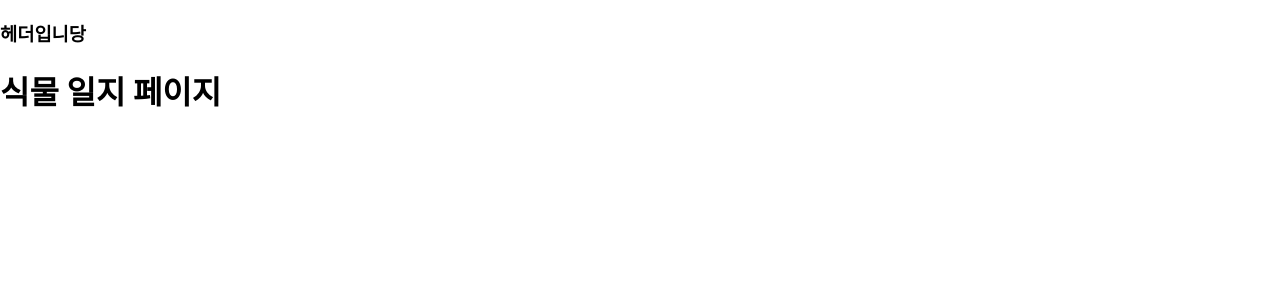
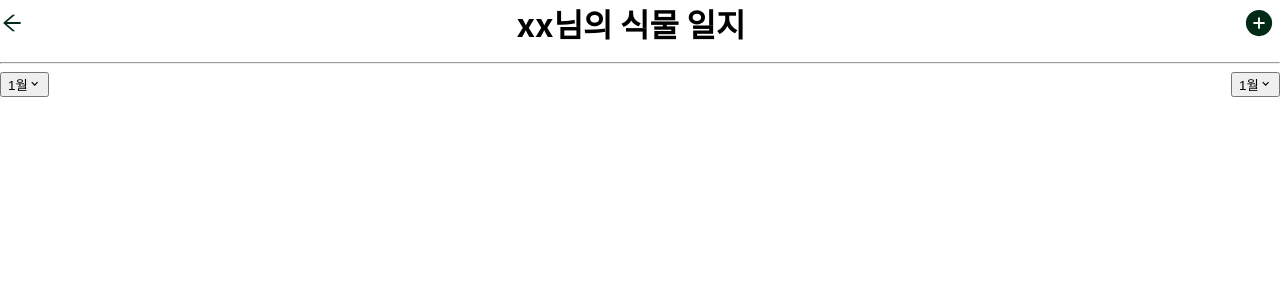
Before and after one commit to younglee0207/Gaggum_Simule, a React (Create React App) app in the folder front/: page /diary in a window 1280 px wide. Shown: the top 300 px of the page. Built offline with nearby package versions, Linux system fonts and the light colour scheme.

Commit message:
FE_식물일지_230320

```diff
--- a/front/public/index.html
+++ b/front/public/index.html
@@ -29,6 +29,7 @@
   <body>
     <noscript>You need to enable JavaScript to run this app.</noscript>
     <div id="root"></div>
+    <div id="modal-root"></div>
     <!--
       This HTML file is a template.
       If you open it directly in the browser, you will see an empty page.
--- a/front/src/App.css
+++ b/front/src/App.css
@@ -1,38 +1,7 @@
+.content {
+  margin: 16px;
+}
+
 .App {
   text-align: center;
 }
-
-.App-logo {
-  height: 40vmin;
-  pointer-events: none;
-}
-
-@media (prefers-reduced-motion: no-preference) {
-  .App-logo {
-    animation: App-logo-spin infinite 20s linear;
-  }
-}
-
-.App-header {
-  background-color: #282c34;
-  min-height: 100vh;
-  display: flex;
-  flex-direction: column;
-  align-items: center;
-  justify-content: center;
-  font-size: calc(10px + 2vmin);
-  color: white;
-}
-
-.App-link {
-  color: #61dafb;
-}
-
-@keyframes App-logo-spin {
-  from {
-    transform: rotate(0deg);
-  }
-  to {
-    transform: rotate(360deg);
-  }
-}
--- a/front/src/App.js
+++ b/front/src/App.js
@@ -1,6 +1,6 @@
 import './App.css';
 import { BrowserRouter, Routes, Route, Router } from 'react-router-dom';
-import StartPage from './routes/start/StartPage';
+import StartPage from './routes/Start/StartPage';
 import MainPage from './routes/main/MainPage';
 import PlantList from './routes/plant/PlantList';
 import PlantListItem from './routes/plant/PlantListItem';
@@ -10,9 +10,9 @@ import Header from './components/header/Header';
 
 const App = () => {
   return (
-    <>
+    <div className='App'>
       <BrowserRouter>
-      <Header />
+
       <ScrollToTop />
         <Routes>
           {/* 시작화면 */}
@@ -26,7 +26,7 @@ const App = () => {
           <Route path='/diary' element={<Diary />} />
         </Routes>
       </BrowserRouter>
-    </>
+    </div>
   )
 };
 
--- a/front/src/routes/diary/Diary.jsx
+++ b/front/src/routes/diary/Diary.jsx
@@ -1,9 +1,108 @@
+import "./Diary.scss";
+import { FontAwesomeIcon } from "@fortawesome/react-fontawesome";
+import { faArrowLeft } from "@fortawesome/free-solid-svg-icons";
+import { Link } from "react-router-dom";
+import { AiOutlineArrowLeft, AiFillPlusCircle } from "react-icons/ai";
+import { MdKeyboardArrowDown } from "react-icons/md";
+
+import React, { useState } from "react";
+import Modal from "./Modal";
+import PlantModal from "./PlantModal";
+import WriteModal from "./WriteModal";
+
 const Diary = () => {
+  const [isModalOpen, setIsModalOpen] = useState(false); // 모달 창이 열린 상태인지 여부를 관리하는 상태
+  const [isPlantModalOpen, setIsPlantModalOpen] = useState(false); // 모달 창이 열린 상태인지 여부를 관리하는 상태
+  const [isWriteModalOpen, setIsWriteModalOpen] = useState(false); // 모달 창이 열린 상태인지 여부를 관리하는 상태
+
+  const [modalButtonName, setModalButtonName] = useState("1월");
+  const [modalPlantButtonName, setModalPlantButtonName] = useState("1월");
+
+  const openModal = () => {
+    setIsModalOpen(true);
+  };
+  const closeModal = () => {
+    setIsModalOpen(false);
+  };
+
+  const openPlantModal = () => {
+    setIsPlantModalOpen(true);
+  };
+  const closePlantModal = () => {
+    setIsPlantModalOpen(false);
+  };
+
+  const openWriteModal = () => {
+    setIsWriteModalOpen(true);
+  };
+  const closeWriteModal = () => {
+    setIsWriteModalOpen(false);
+  };
+
+  const handleItemClick = (itemName) => {
+    setModalButtonName(itemName);
+    closeModal();
+  };
+  const handlePlantItemClick = (itemName) => {
+    setModalPlantButtonName(itemName);
+    closePlantModal();
+  };
+
   return (
+    // <div className="content">
     <div className="Diary">
-      <h1>식물 일지 페이지</h1>
+      <div className="justify">
+        <Link to={"/"} className="diary-item">
+          {/* <FontAwesomeIcon icon={faArrowLeft} size="xl" color="#C1B5A9" /> */}
+          <AiOutlineArrowLeft size="24" color="#022a17" />
+        </Link>
+        <div className="diary-item">
+          <h1 style={{ margin: 0 }}>xx님의 식물 일지</h1>
+        </div>
+        <div>
+          <button
+            className="diary-item"
+            style={{ border: 0 }}
+            onClick={openWriteModal}
+          >
+            <AiFillPlusCircle size="30" color="#022a17" />
+          </button>
+          {isWriteModalOpen && (
+            <WriteModal onClose={closeWriteModal} />
+          )}
+        </div>
+      </div>
+
+      <hr style={{ marginTop: 16 }} />
+
+      <div className="justify">
+        <div>
+          <button onClick={openModal}>
+            {modalButtonName}
+            <MdKeyboardArrowDown />
+          </button>
+          {isModalOpen && (
+            <Modal onClose={closeModal} onItemClick={handleItemClick} />
+          )}
+        </div>
+
+        <div>
+          <button onClick={openPlantModal}>
+            {modalPlantButtonName}
+            <MdKeyboardArrowDown />
+          </button>
+          {isPlantModalOpen && (
+            <PlantModal
+              children={'ab'}
+              onClose={closePlantModal}
+              onItemClick={handlePlantItemClick}
+            />
+          )}
+        </div>
+      </div>
     </div>
-  )
+    // </div>
+  );
 };
 
 export default Diary;
--- /dev/null
+++ b/front/src/routes/diary/Diary.scss
@@ -0,0 +1,23 @@
+// .content {
+//     position: relative;
+//     padding: 5vh 50px 50px 50px;
+//     min-height: calc(100vh - 70px);
+// }
+
+// git clone을 했는데 branch
+// 고통
+
+.justify {
+  display: flex;
+  justify-content: space-between;
+  align-items: center;
+
+  .diary-item {
+    //   flex-basis: calc(33.33% - 10px);
+    //   padding: 10px;
+    display: flex;
+    background-color: #ffffff;
+    border-radius: 5px;
+    align-items: center;
+  }
+}
--- /dev/null
+++ b/front/src/routes/diary/Modal.jsx
@@ -0,0 +1,32 @@
+import React from "react";
+import ReactDOM from "react-dom";
+import classes from "./Modal.module.scss";
+const Modal = ({ onClose, onItemClick }) => {
+  const handleItemClick = (e) => {
+    onItemClick(e.target.textContent);
+  };
+
+  return ReactDOM.createPortal(
+    <div className={classes.modalOverlay} onClick={onClose}>
+      <div className={classes.modalContent}>
+        <ul>
+          <h1 onClick={handleItemClick}>1월</h1>
+          <h1 onClick={handleItemClick}>2월</h1>
+          <h1 onClick={handleItemClick}>3월</h1>
+          <h1 onClick={handleItemClick}>4월</h1>
+          <h1 onClick={handleItemClick}>5월</h1>
+          <h1 onClick={handleItemClick}>6월</h1>
+          <h1 onClick={handleItemClick}>7월</h1>
+          <h1 onClick={handleItemClick}>8월</h1>
+          <h1 onClick={handleItemClick}>9월</h1>
+          <h1 onClick={handleItemClick}>10월</h1>
+          <h1 onClick={handleItemClick}>11월</h1>
+          <h1 onClick={handleItemClick}>12월</h1>
+        </ul>
+      </div>
+    </div>,
+    document.getElementById("modal-root")
+  );
+};
+
+export default Modal;
--- /dev/null
+++ b/front/src/routes/diary/Modal.module.scss
@@ -0,0 +1,30 @@
+.modalOverlay {
+    position: fixed;
+    bottom: 0;
+    left: 0;
+    right: 0;
+    top: 0;
+    background-color: rgba(0, 0, 0, 0.5);
+    display: flex;
+    justify-content: center;
+    align-items: flex-end;
+  }
+
+  .modalContent {
+    width: 80%;
+    height: 200px;
+    max-height: calc(100vh - 50px);
+    overflow-y: auto;
+    background-color: white;
+    border-radius: 5px 5px 0 0;
+    padding: 20px;
+    margin-top: 50px;
+  }
+
+  .modal-background {
+    position: fixed;
+    bottom: 0;
+    left: 0;
+    right: 0;
+    top: 0;
+  }
--- /dev/null
+++ b/front/src/routes/diary/PlantModal.jsx
@@ -0,0 +1,16 @@
+import React from "react";
+import ReactDOM from "react-dom";
+// import "./Modal.module.scss";
+
+const PlantModal = ({ onClose, children }) => {
+  return ReactDOM.createPortal(
+    <div className="modal-overlay" onClick={onClose}>
+      <div className="modal-content" onClick={(e) => e.stopPropagation()}>
+        {children}
+      </div>
+    </div>,
+    document.getElementById("modal-root")
+  );
+};
+
+export default PlantModal;
--- /dev/null
+++ b/front/src/routes/diary/WriteModal.jsx
@@ -0,0 +1,24 @@
+import React from "react";
+import ReactDOM from "react-dom";
+import classes from "./WriteModal.module.scss";
+
+
+const WriteModal = ({ onClose }) => {
+//   const handleItemClick = (e) => {
+//     onItemClick(e.target.textContent);
+//   };
+
+  return ReactDOM.createPortal(
+    <div className={classes.modalOverlay} onClick={onClose}>
+      <div className={classes.modalContent}>
+        <ul>
+          <h1 onClick={'#'}>1월</h1>
+
+        </ul>
+      </div>
+    </div>,
+    document.getElementById("modal-root")
+  );
+};
+
+export default WriteModal;
--- /dev/null
+++ b/front/src/routes/diary/WriteModal.module.scss
@@ -0,0 +1,30 @@
+.modalOverlay {
+    position: fixed;
+    bottom: 0;
+    left: 0;
+    right: 0;
+    top: 0;
+    background-color: rgba(0, 0, 0, 0.5);
+    display: flex;
+    justify-content: center;
+    // align-items: flex-end;
+  }
+
+  .modalContent {
+    width: 80%;
+    // height: 200px;
+    max-height: calc(100vh - 50px);
+    overflow-y: auto;
+    background-color: white;
+    border-radius: 5px 5px 0 0;
+    padding: 20px;
+    margin-top: 20px;
+  }
+
+  // .modal-background {
+  //   position: fixed;
+  //   bottom: 0;
+  //   left: 0;
+  //   right: 0;
+  //   top: 0;
+  // }
```
Also changed, not shown: front/package.json (+7 -0 lines), 1 other file (tests, documents, lock files or other folders).
